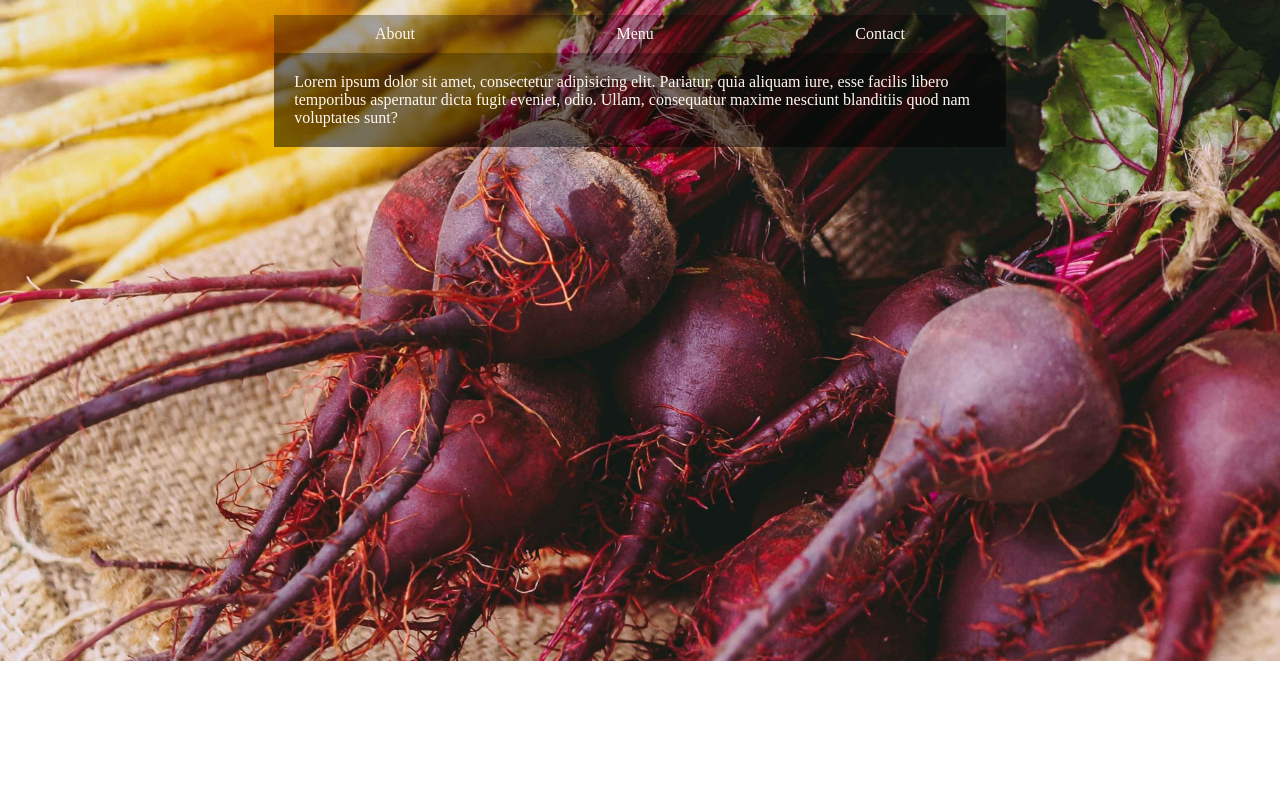
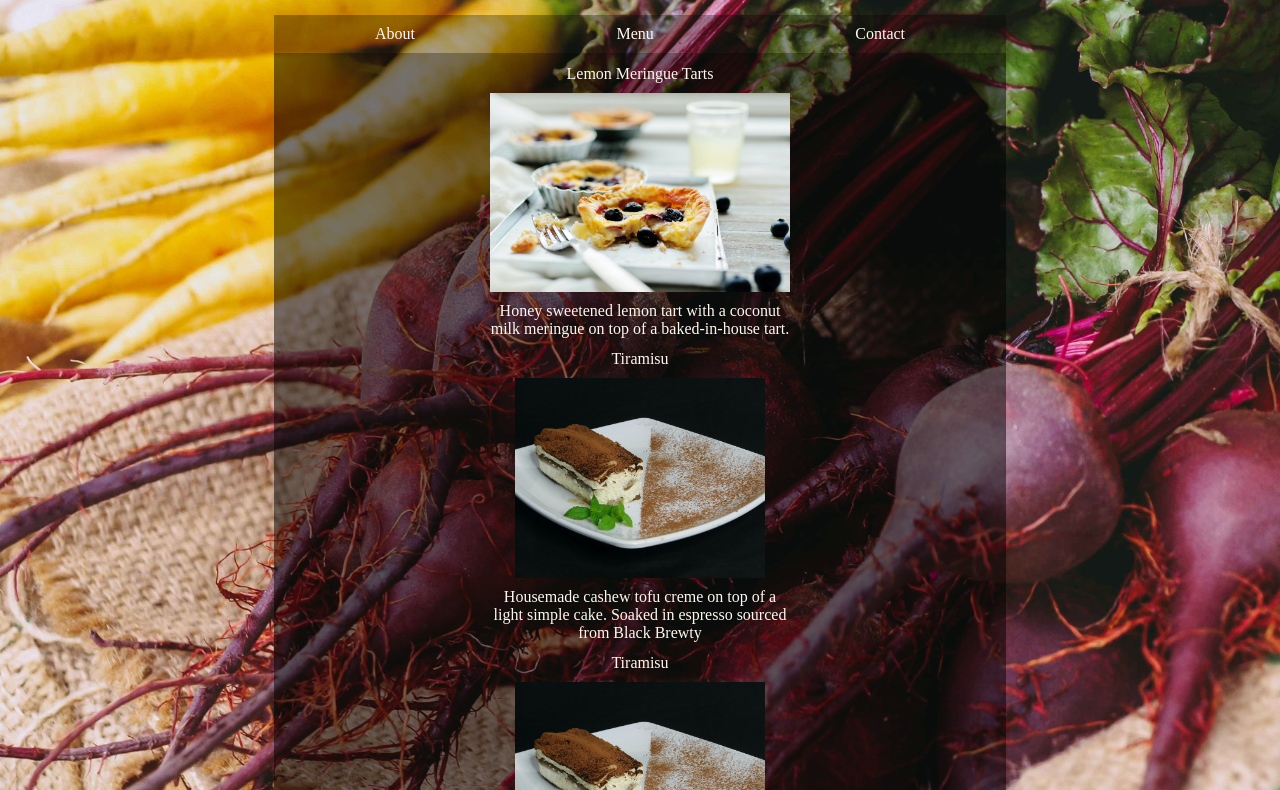
Before and after one commit to dildal/restaurant, a website built with webpack: page dist/index.html in a window 1280 px wide. Shown: the part 139-929 px from the top of the page. Before the commit the page ends 800 px from the top, so only its background shows below. Built offline with nearby package versions, Linux system fonts and the light colour scheme.

Commit message:
Menu functionality implemented

```diff
--- /dev/null
+++ b/src/about.js
@@ -0,0 +1,15 @@
+const about = () => {
+	const about = document.createElement('div');
+	about.classList.add('content');
+	about.textContent =
+		`
+			Ooh Baby we like it raw!! Ooh Baby's is a
+			fully vegan raw desserts bar that uses only locally
+			sourced ingredients.  At Ooh Baby's we put the Ooh
+			in Ooh Baby.
+
+		`
+	return about;
+}
+
+export default about
--- a/src/index.js
+++ b/src/index.js
@@ -1 +1,8 @@
 import './style.css';
+import about from './about.js'
+import menu from './menu.js'
+
+const container = document.querySelector('#content');
+const aboutEl = about();
+const menuEl = menu()
+container.appendChild(menuEl);
--- /dev/null
+++ b/src/menu.js
@@ -0,0 +1,46 @@
+import LemonMeringue from './menu-pics/lemon-meringue.jpg';
+import Tiramisu from './menu-pics/tiramisu.jpeg'
+const menuItems = [
+	{
+		name: 'Lemon Meringue Tarts',
+		img: LemonMeringue,
+		desc: 'Honey sweetened lemon tart with a coconut milk meringue on top of a baked-in-house tart.'
+	},
+	{
+		name: 'Tiramisu',
+		img: Tiramisu,
+		desc: 'Housemade cashew tofu creme on top of a light simple cake.  Soaked in espresso sourced from Black Brewty'
+	},
+	{
+		name: 'Tiramisu',
+		img: Tiramisu,
+		desc: 'Housemade cashew tofu creme on top of a light simple cake.  Soaked in espresso sourced from Black Brewty'
+	}
+]
+
+const menu = () => {
+	const menu = document.createElement('div');
+	menu.classList.add('menu');
+	menuItems.forEach(dessert => {
+		let dessertCard = document.createElement('div');
+		let dessertName = document.createElement('div');
+		let dessertImage = document.createElement('img');
+		let dessertDescription = document.createElement('div');
+
+		dessertCard.classList.add('menu-card');
+		dessertName.textContent = dessert.name;
+		dessertImage.classList.add('menu-img');
+		dessertImage.src = dessert.img;
+		dessertDescription.textContent = dessert.desc;
+
+		dessertCard.appendChild(dessertName);
+		dessertCard.appendChild(dessertImage);
+		dessertCard.appendChild(dessertDescription);
+
+		menu.appendChild(dessertCard);
+	})
+
+	return menu;
+}
+
+export default menu;
--- a/src/style.css
+++ b/src/style.css
@@ -61,3 +61,27 @@ li:hover {
 	background: rgba(0, 0, 0, .5);
 
 }
+
+
+/*------- Menu Page -------- */
+.menu-card {
+	display: flex;
+	flex-direction: column;
+	text-align: center;
+	width: 300px;
+	margin: 0 auto;
+	padding-top: 12px;
+	font-size: 16px;
+}
+
+.menu {
+	background: rgba(0, 0, 0, .5);
+	padding-bottom: 20px;
+}
+
+.menu-img {
+	object-fit: contain;
+	margin: 10px 0;
+	width: 100%;
+	max-height: 200px
+}
--- a/webpack.config.js
+++ b/webpack.config.js
@@ -15,6 +15,10 @@ module.exports = {
 			{
 				test: /\.(woff|woff2|eot|ttf|otf)$/i,
 				type: 'asset/resource'
+			},
+			{
+				test: /\.(png|svg|jpg|jpeg|gif)$/i,
+				type: 'asset/resource'
 			}
 		],
 
```
Also changed, not shown: dist/20db84eca9133ad783e9.jpg (added), dist/bee21353635a33618a05.jpeg (added), dist/index.html, dist/main.js, src/contact.js (added), src/menu-pics/lemon-meringue.jpg (added), src/menu-pics/tiramisu.jpeg (added), 3 other files.
